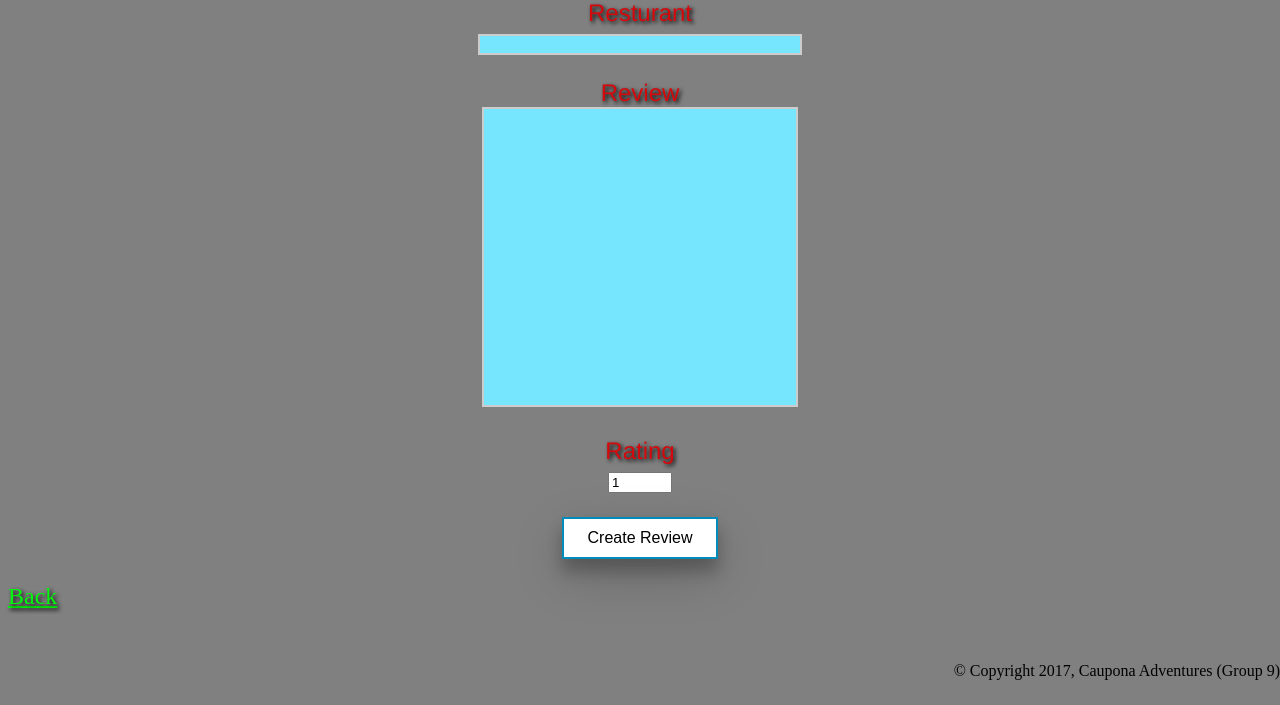
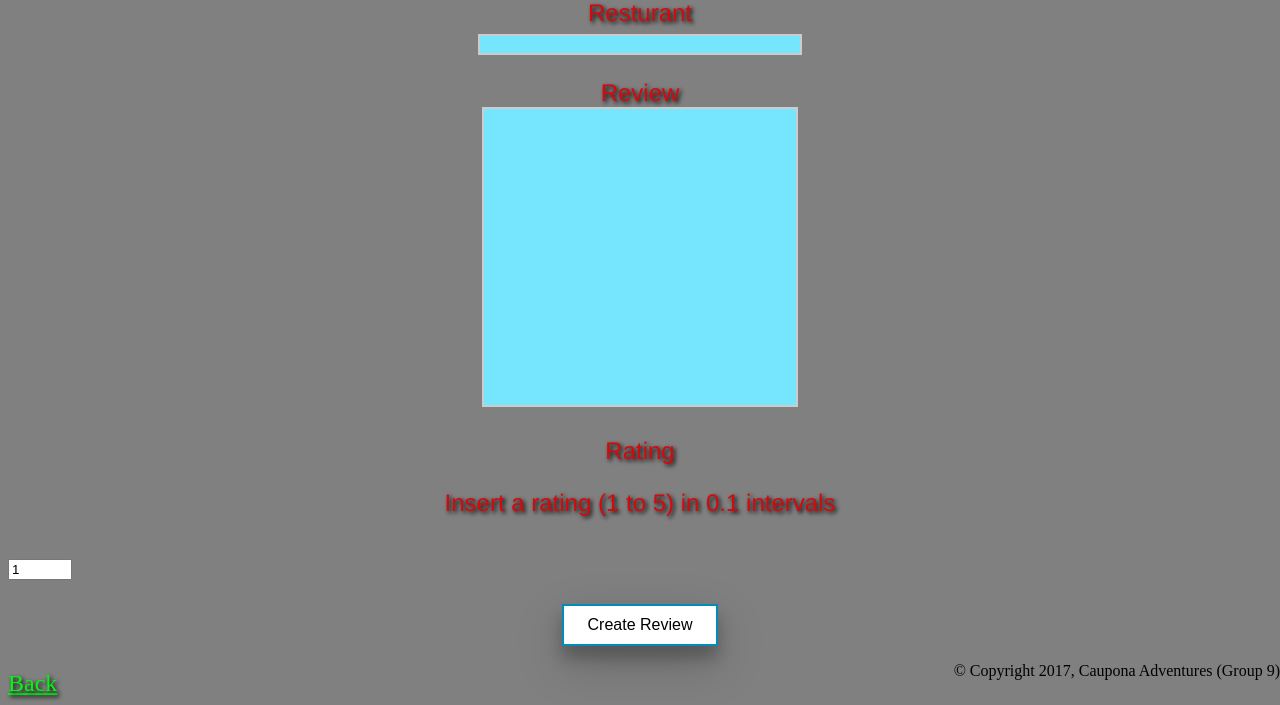
Before and after one commit to davidaniel91/Caupona_Adventures_Project, a Rails app: page /reviews/new in a window 1280 px wide. Shown: the part 120-825 px from the top of the page. Before the commit the page ends 800 px from the top, so only its background shows below. Run offline with Rails 7, Linux system fonts and the light colour scheme; style sheets or scripts are compiled from the project's sources; some libraries are stand-ins or nearby versions.

Commit message:
Walker: Added Number_field_tag for rating on _form.html.erb file, also explanation for rating

```diff
--- a/app/views/reviews/_form.html.erb
+++ b/app/views/reviews/_form.html.erb
@@ -24,7 +24,8 @@
     <%= f.text_area :text %>
 </p>
 <p>
-    <%= f.label :rating %><br>
+    <%= f.label :rating %>
+    <p> Insert a rating (1 to 5) in 0.1 intervals</p><br>
     <%= number_field_tag(:rating, value = 1, options = {:min => 1, :max => 5, :step => 0.1}) %>
 </p>
 <p>
```
